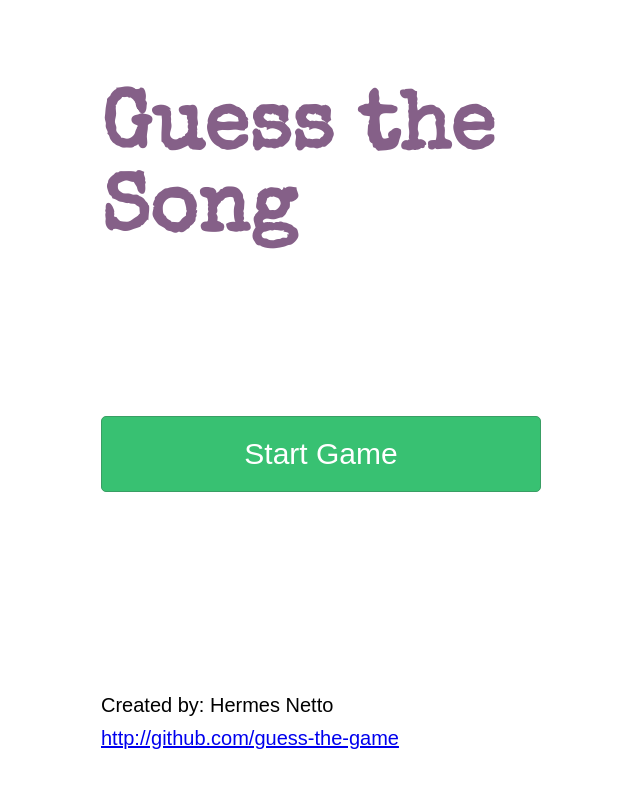
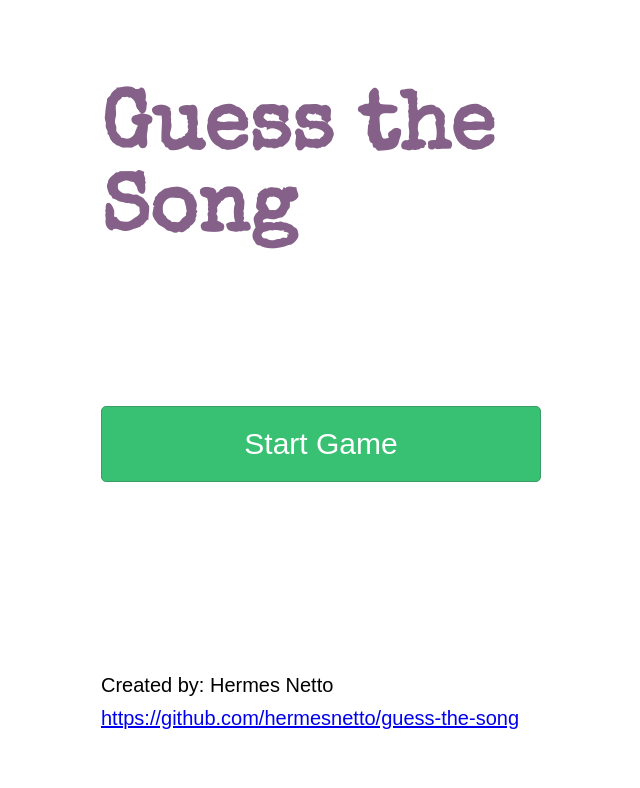
Before and after one commit to hermesnetto/guess-the-song, a React (Create React App) app: page / in a window 1280 px wide. Shown: the top 788 px of the page, without its empty margins (319-959 px from the left). Built offline with nearby package versions, Linux system fonts and the light colour scheme.

Commit message:
Fix github url and small style fixes

```diff
--- a/src/components/AudioPlayer.tsx
+++ b/src/components/AudioPlayer.tsx
@@ -37,12 +37,12 @@ const AudioPlayer: React.FC<AudioPlayerProps> = ({ src, total }) => {
   }, [src]);
 
   return (
-    <>
+    <div>
       <ProgressBar>
         <ProgressBarLine style={{ width: `${(played / total) * 100}%` }} />
       </ProgressBar>
       <audio ref={audioEl} src={src} autoPlay />
-    </>
+    </div>
   );
 };
 
--- a/src/components/Footer.tsx
+++ b/src/components/Footer.tsx
@@ -7,10 +7,10 @@ const Footer: React.FC = () => {
       <StyledText>Created by: Hermes Netto</StyledText>
       <StyledText>
         <a
-          href="http://github.com/guess-the-game"
+          href="https://github.com/hermesnetto/guess-the-song"
           title="Link to the Github repository of the project"
         >
-          http://github.com/guess-the-game
+          https://github.com/hermesnetto/guess-the-song
         </a>
       </StyledText>
     </StyledWrapper>
@@ -19,6 +19,7 @@ const Footer: React.FC = () => {
 
 const StyledWrapper = styled.div`
   margin-top: 40px;
+  padding-bottom: 20px;
 `;
 
 const StyledText = styled.p`
```
